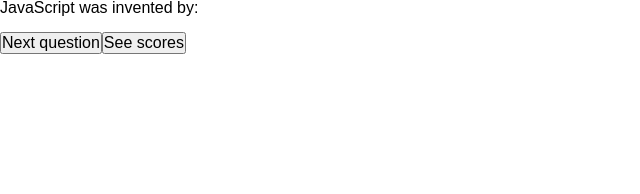
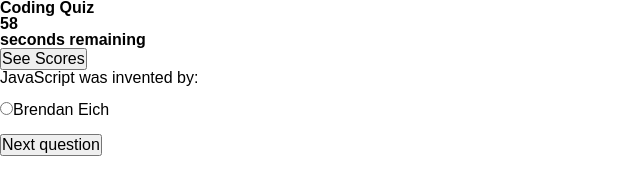
Before and after one commit to Quadrilateral0/Code-Quiz, a plain HTML site: page index.html in a window 1280 px wide. Both pictures are taken after a click on the button "Start". Shown: the whole page, without its empty margins (0-640 px from the left). Drawn offline with Linux system fonts and the light colour scheme.

Commit message:
debugging quiz function, adding quiz questions

```diff
--- a/assets/script.js
+++ b/assets/script.js
@@ -6,29 +6,25 @@ var count = 60;
 
 //Defining quiz questions in an array
 var quizContent = [
-    {question:"JavaScript was invented by:",
-    answers: {
-        a:"X",
-        b:"X",
-        c:"Brendan Eich",
+    {question: "JavaScript was invented by:",
+    answers: ["Tim Cook", "Satya Nadella", "Brendan Eich"],
+    correctAnswer: "Brendan Eich"
     },
-    correctAnswer: "c"
+    {question: "JavaScript was invented in what year?",
+    answers: ["2001", "1995", "1998"],
+    correctAnswer: "1995"
     },
-    {question:"JavaScript was invented in what year?",
-    answers: {
-        a:"X",
-        b:"1995",
-        c:"X",
+    {question: "In JavaScript, which of the following is not a type of Number?",
+    answers: ["NaN", "10", "Null"],
+    correctAnswer: "Null"
     },
-    correctAnswer: "b"
+    {question: "JavaScript was originally developed under what name?",
+    answers: ["Mocha", "Coffee", "Sundae"],
+    correctAnswer: "Mocha"
     },
-    {question:"JavaScript was invented in what year?",
-    answers: {
-        a:"X",
-        b:"1995",
-        c:"X",
-    },
-    correctAnswer: "b"
+    {question: "JavaScript and Java refer to the same programming language.",
+    answers: ["True", "False"],
+    correctAnswer: "False"
     }
 ]
 
@@ -46,7 +42,7 @@ startButton.addEventListener("click", function () {
 
     //Interval function ends when count equals zero
     if (count === 0){
-        clearInterval(interval);
+        clearInterval();
         alert("Game Over!");
     }
  }, 1000);
@@ -55,16 +51,15 @@ startButton.addEventListener("click", function () {
     quizBuilder();
 });
 
-//Function to display quiz questions one at a time
+//Function to display quiz
 function quizBuilder() {
 
-    //Displays questions and answers from array on page one at a time
+    //Displays questions and answers from array on the page one at a time
     ++quizIndex;
-        document.body.innerHTML = quizContent[quizIndex].question + "<br><br/>";
+        document.getElementById("quiz-container").innerHTML = quizContent[quizIndex].question + "<br><br>";
         for (var i=0; i<quizContent[quizIndex].answers.length; i++) {
-            document.getElementById("quiz-container").innerHTML = "TEST!";
-            //document.body.innerHTML = ("<input type='radio' id='quiz-content' name='answers'>" + quizContent[quizIndex].answers + "<br><br/>");
-            }
+            document.getElementById("quiz-answers").innerHTML = ("<input type='radio' id='quiz-answers' name='answers'><label for='quiz-answers'>" + quizContent[quizIndex].answers[i] + "</label><br><br>");
+            };
 
             //Creates a button to go to next question if more questions in the array remain
             if (quizIndex < (quizContent.length - 1)) {
@@ -72,19 +67,10 @@ function quizBuilder() {
                 nextButton.type = "button";
                 nextButton.value = "Next question";
                 nextButton.addEventListener("click", quizBuilder);
-                document.body.appendChild(nextButton);
+                document.getElementById("quiz-answers").appendChild(nextButton);
                };
+};
 
-            //Creates a button to go to the final scores on each question displayed
-            if (quizContent.length - 1) {
-                var scoresButton = document.createElement("input");
-                scoresButton.type = "button",
-                scoresButton.value = "See scores";
-                scoresButton.addEventListener("click", scoreBuilder);
-                document.body.appendChild(scoresButton);
-            }
-
-};
 
 //Function to display the final scores
 function scoreBuilder() {
--- a/index.html
+++ b/index.html
@@ -11,21 +11,23 @@
     <header>
         <div>
             <h1>Coding Quiz</h1>
-            <button id="start-button">Start</button>
         </div>
         <div>
             <h3 class="count-header">
                  <div id="count-text">60</div> seconds remaining
             </h3>
         </div>
+        <div>
+            <button id="scores-button">See Scores</button>
+        </div>
     </header>
 
     <main>
         <section>
             <div id="quiz-container">
-                <label for="quiz-content"></label>
+                <button id="start-button">Start</button>
             </div>
-            <button id="scores-button">See Scores</button>
+            <div id="quiz-answers"></div>
         </section>
     </main>
 
```
